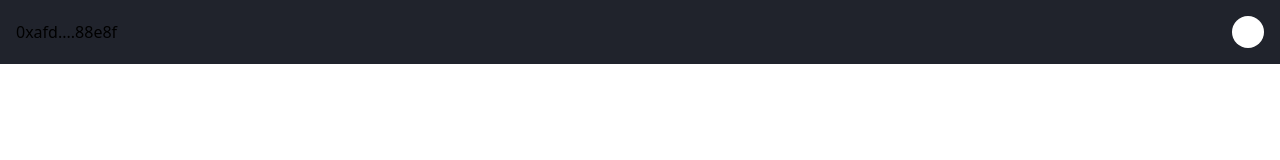
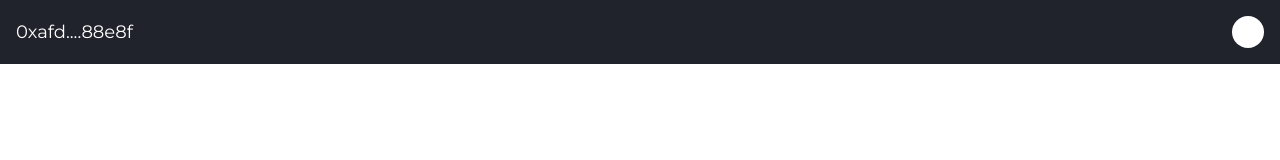
Before and after one commit to Mr-DecodeBlock/Decentralize-Token-Exchange, a React (Create React App) app: page / in a window 1280 px wide. Shown: the top 160 px of the page. Built offline with nearby package versions, Linux system fonts and the light colour scheme.

Commit message:
dex token exchange

```diff
--- a/src/App.js
+++ b/src/App.js
@@ -3,9 +3,9 @@ import "./App.css";
 
 export default function App() {
   return (
-    <div className="bg-[#1A1D26] w-full h-full">
+    <div className="bg-[#1A1D26] w-full h-full font-Montserrat">
       <nav className="bg-[#20232C] px-4 py-4 w-full flex flex-row justify-between items-center">
-        <p>0xafd....88e8f</p>
+        <p className="text-white text-lg">0xafd....88e8f</p>
         <div className="bg-white rounded-full w-8 h-8"></div>
       </nav>
     </div>
```
Also changed, not shown: public/images/avrt-image.png (added).
